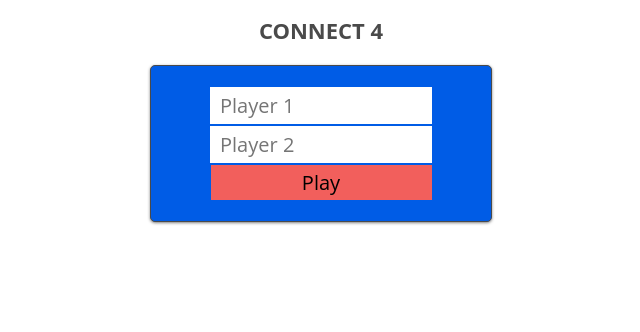
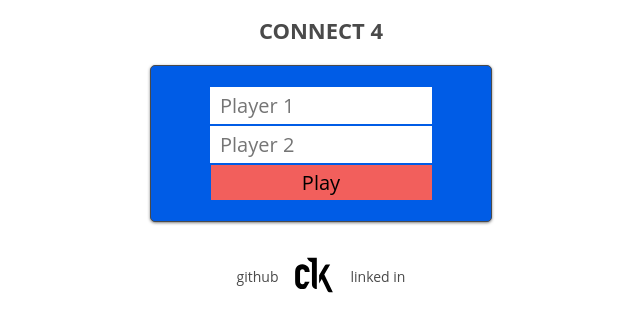
Before and after one commit to cadekynaston/connect4, a plain HTML site: page index.html in a window 1280 px wide. Shown: the whole page, without its empty margins (319-959 px from the left). Drawn offline with Linux system fonts and the light colour scheme.

Commit message:
added footer

```diff
--- a/index.html
+++ b/index.html
@@ -123,5 +123,15 @@
     <input id="settingsButton" type="button" value="Settings"     onclick="showSettings()" />
     </div>
     </div>
+    <footer>
+      <div class="links">
+
+        <a href="https://github.com/cadekynaston/connect4" >github</a>
+        <a href="https://www.cadekynaston.com"><img src="./public/logo.svg" class="logo" /></a>
+        <a href="https://www.linkedin.com/in/cade-kynaston-003134ba
+">linked in</a>
+
+      </div>
+    </footer>
   </body>
 </html>
--- a/styles.css
+++ b/styles.css
@@ -72,3 +72,28 @@ body {
 #play-button:hover {
   background: #DC5754;
 }
+
+.logo{
+  height: 60px;
+  width: 60px;
+}
+
+
+
+.links{
+  display: flex;
+  flex-direction: row;
+  justify-content: center;
+  align-items: center;
+}
+
+.links a{
+  margin: 3px;
+  font-size: 14px;
+  text-decoration: none;
+  color: #4A4A4A;
+}
+
+.links a:hover{
+  color: #F6AE2D;
+}
```
Also changed, not shown: public/logo.svg (added).
